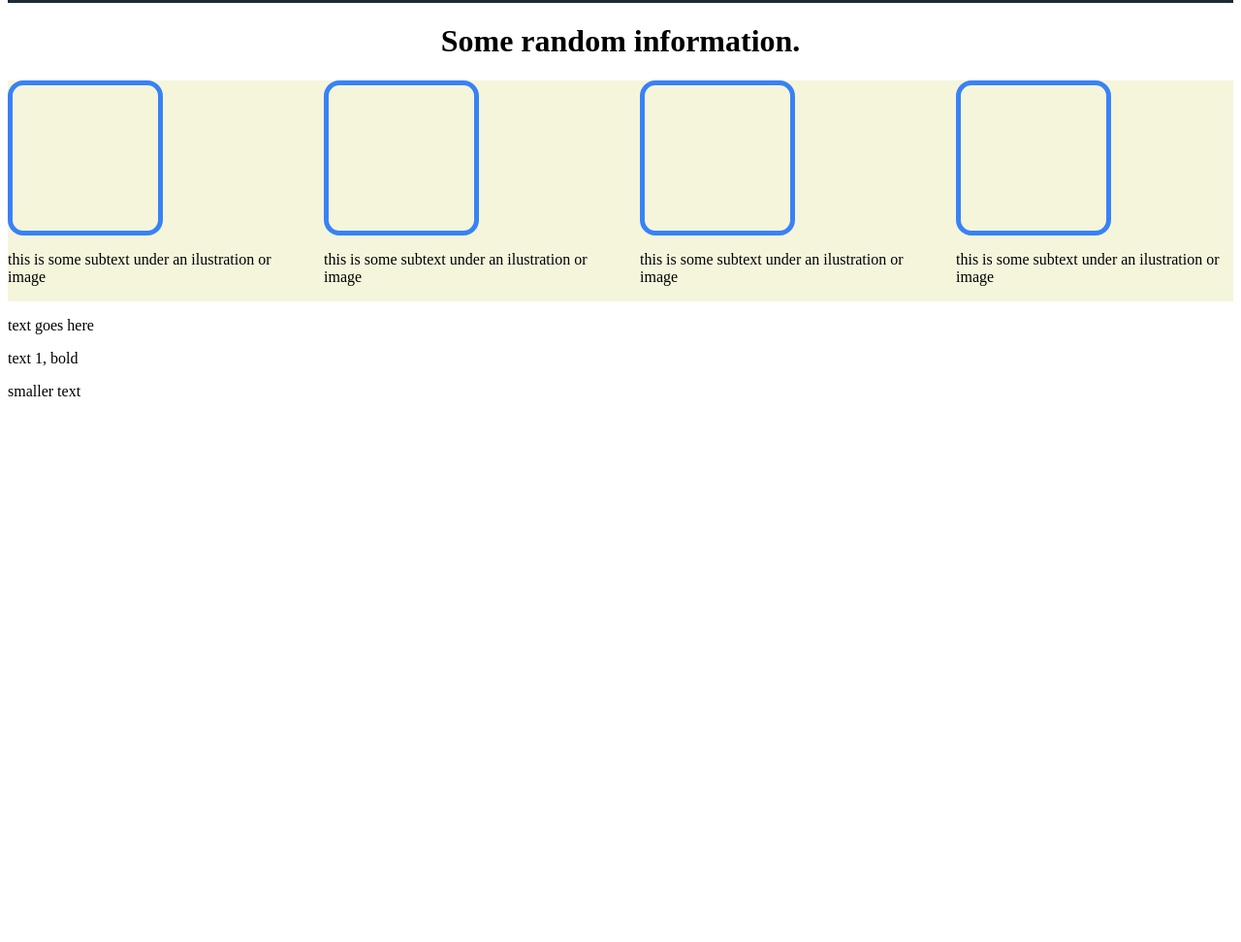
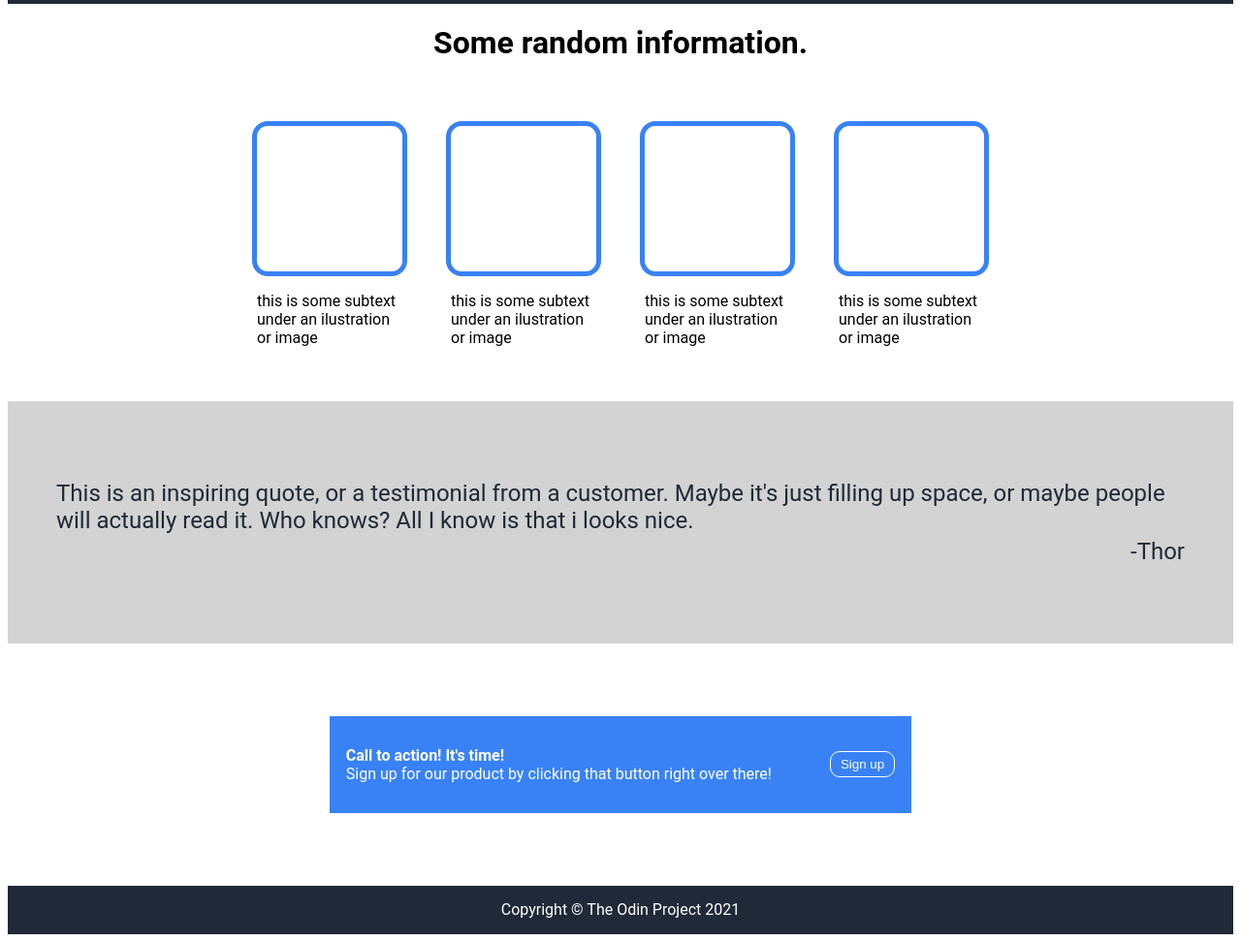
Before and after one commit to ragazini/landing-page, a plain HTML site: page index.html in a window 1280 px wide. Shown: the part 285-1257 px from the top of the page at 97% size. Before the commit the page ends 800 px from the top, so only its background shows below. Drawn offline with Linux system fonts and the light colour scheme.

Commit message:
finished landing page

```diff
--- a/index.html
+++ b/index.html
@@ -66,15 +66,28 @@
       </div>
     </div>
     <div class="third">
-      <p>text goes here</p>
+      <p>
+        This is an inspiring quote, or a testimonial from a customer. Maybe it's
+        just filling up space, or maybe people will actually read it. Who knows?
+        All I know is that i looks nice.
+      </p>
+      <p>-Thor</p>
     </div>
     <div class="fourth">
       <div class="fourth-banner">
         <div class="fourth-banner-text">
-          <p>text 1, bold</p>
-          <p>smaller text</p>
+          <p><b>Call to action! It's time!</b></p>
+          <p>
+            Sign up for our product by clicking that button right over there!
+          </p>
+        </div>
+        <div class="fourth-banner-button">
+          <button>Sign up</button>
         </div>
       </div>
     </div>
+    <footer>
+      <p>Copyright © The Odin Project 2021</p>
+    </footer>
   </body>
 </html>
--- a/styles.css
+++ b/styles.css
@@ -1,3 +1,7 @@
+body {
+  font-family: "Roboto";
+}
+
 .first-top {
   display: flex;
   justify-content: space-between;
@@ -57,7 +61,7 @@ ul {
   align-items: center;
 }
 
-button {
+.first-bottom-text > button {
   background-color: #3882f6;
   padding: 0;
   border: none;
@@ -79,7 +83,7 @@ button {
   gap: 40px;
   /* padding: 20px; */
   /* margin-left: 40px; */
-  background-color: beige;
+  padding: 40px;
 }
 
 .center-cards {
@@ -93,4 +97,71 @@ button {
   display: flex;
   justify-content: space-around;
   border-radius: 10%;
+  margin: auto;
 }
+
+.second-image-subtext {
+  display: flex;
+  justify-content: space-around;
+  margin: auto;
+  width: 150px;
+}
+
+.third > p:nth-child(2) {
+  display: flex;
+  justify-content: flex-end;
+  /* margin-right: 50px; */
+  margin-top: -20px;
+}
+
+.third {
+  background-color: lightgray;
+  padding: 50px;
+  height: 150px;
+  display: flex;
+  justify-content: center;
+  flex-direction: column;
+  font-size: 24px;
+  font-style: light italic;
+  color: #1f2937;
+}
+
+.fourth-banner {
+  display: flex;
+  justify-content: center;
+  align-items: center;
+  gap: 60px;
+  background-color: #3882f6;
+  height: 100px;
+  width: 600px;
+}
+
+.fourth {
+  background-color: white;
+  height: 250px;
+  display: flex;
+  justify-content: center;
+  align-items: center;
+}
+
+.fourth-banner-text > p {
+  color: white;
+  margin: 0px;
+}
+
+.fourth-banner-button > button {
+  border: 1px white solid;
+  border-radius: 10px;
+  background-color: #3882f6;
+  padding: 5px 10px;
+  color: white;
+}
+
+footer {
+  background-color: #1f2937;
+  height: 50px;
+  color: white;
+  display: flex;
+  justify-content: center;
+  align-items: center;
+}
```
